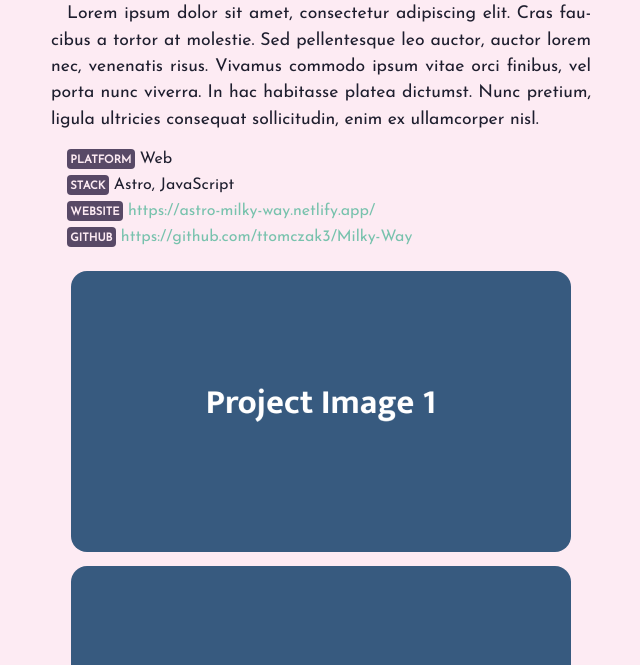
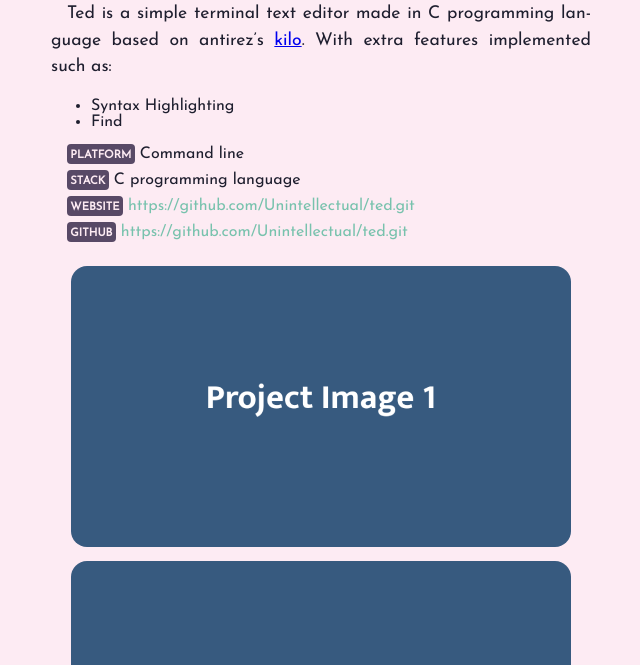
Before and after one commit to Unintellectual/blog-2.0, an Astro site: page /projects/project-1 in a window 1280 px wide. Shown: the part 435-1100 px from the top of the page, without its empty margins (319-959 px from the left). Built offline with nearby package versions, Linux system fonts and the light colour scheme; Astro itself is replaced by a stand-in of ours.

Commit message:
added some projects

```diff
--- a/src/content/projects/project-1.md
+++ b/src/content/projects/project-1.md
@@ -1,19 +1,22 @@
 ---
-title: 'Project 1'
-description: 'Neque porro quisquam est qui dolorem ipsum quia dolor sit amet, consectetur, adipisci'
+title: "Ted"
+description: "Ted is a simple terminal text editor implemented in C"
 image:
-    url: '/GitHub.webp'
-    alt: 'GitHub wallpaper'
+  url: "/GitHub.webp"
+  alt: "GitHub wallpaper"
 worksImage1:
-    url: '/image-1.webp'
-    alt: 'first image of your project.'
+  url: "/image-1.webp"
+  alt: "first image of your project."
 worksImage2:
-    url: '/image-2.webp'
-    alt: 'second image of your project.'
-platform: Web
-stack: Astro, JavaScript
-website: https://astro-milky-way.netlify.app/
-github: https://github.com/ttomczak3/Milky-Way
+  url: "/image-2.webp"
+  alt: "second image of your project."
+platform: Command line
+stack: C programming language
+website: https://github.com/Unintellectual/ted.git
+github: https://github.com/Unintellectual/ted.git
 ---
 
-Lorem ipsum dolor sit amet, consectetur adipiscing elit. Cras faucibus a tortor at molestie. Sed pellentesque leo auctor, auctor lorem nec, venenatis risus. Vivamus commodo ipsum vitae orci finibus, vel porta nunc viverra. In hac habitasse platea dictumst. Nunc pretium, ligula ultricies consequat sollicitudin, enim ex ullamcorper nisl.
+Ted is a simple terminal text editor made in C programming language based on antirez's [kilo](http://antirez.com/news/108). With extra features implemented such as:
+
+- Syntax Highlighting
+- Find
--- a/src/content/projects/project-2.md
+++ b/src/content/projects/project-2.md
@@ -1,19 +1,19 @@
 ---
-title: 'Project 2'
-description: 'Neque porro quisquam est qui dolorem ipsum quia dolor sit amet, consectetur, adipisci'
+title: "blog"
+description: "The first itteration of this website"
 image:
-    url: '/GitHub.webp'
-    alt: 'GitHub wallpaper'
+  url: "/GitHub.webp"
+  alt: "GitHub wallpaper"
 worksImage1:
-    url: '/image-1.webp'
-    alt: 'first image of your project.'
+  url: "/image-1.webp"
+  alt: "first image of your project."
 worksImage2:
-    url: '/image-2.webp'
-    alt: 'second image of your project.'
+  url: "/image-2.webp"
+  alt: "second image of your project."
 platform: Web
-stack: Astro, JavaScript
-website: https://astro-milky-way.netlify.app/
-github: https://github.com/ttomczak3/Milky-Way
+stack: Vue, Nuxt, JavaScript, Tailwind-Css
+website: https://noah-victoriano.vercel.app
+github: https://github.com/Unintellectual/blog.git
 ---
 
-Lorem ipsum dolor sit amet, consectetur adipiscing elit. Cras faucibus a tortor at molestie. Sed pellentesque leo auctor, auctor lorem nec, venenatis risus. Vivamus commodo ipsum vitae orci finibus, vel porta nunc viverra. In hac habitasse platea dictumst. Nunc pretium, ligula ultricies consequat sollicitudin, enim ex ullamcorper nisl.
+This marks the initial rendition of my personal website, aimed at showcasing my portfolio to visitors. Primarily inclined towards backend development, my expertise lies more in coding than in design aesthetics.
```
